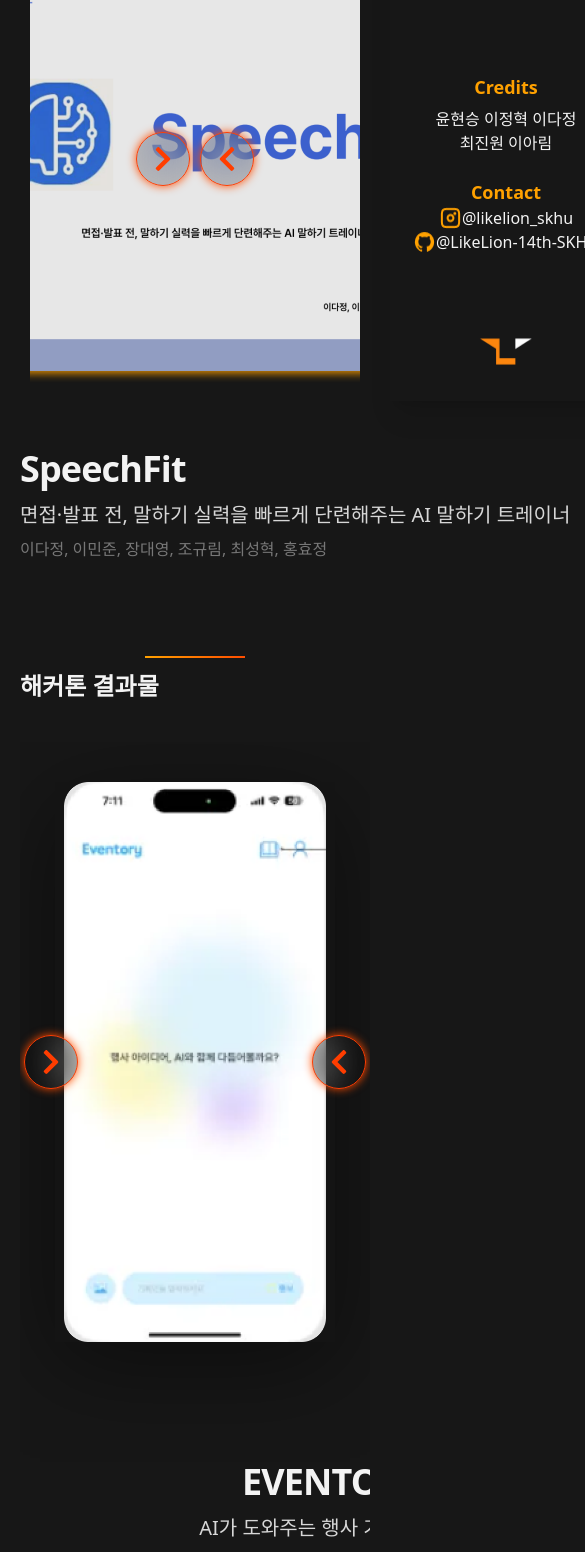
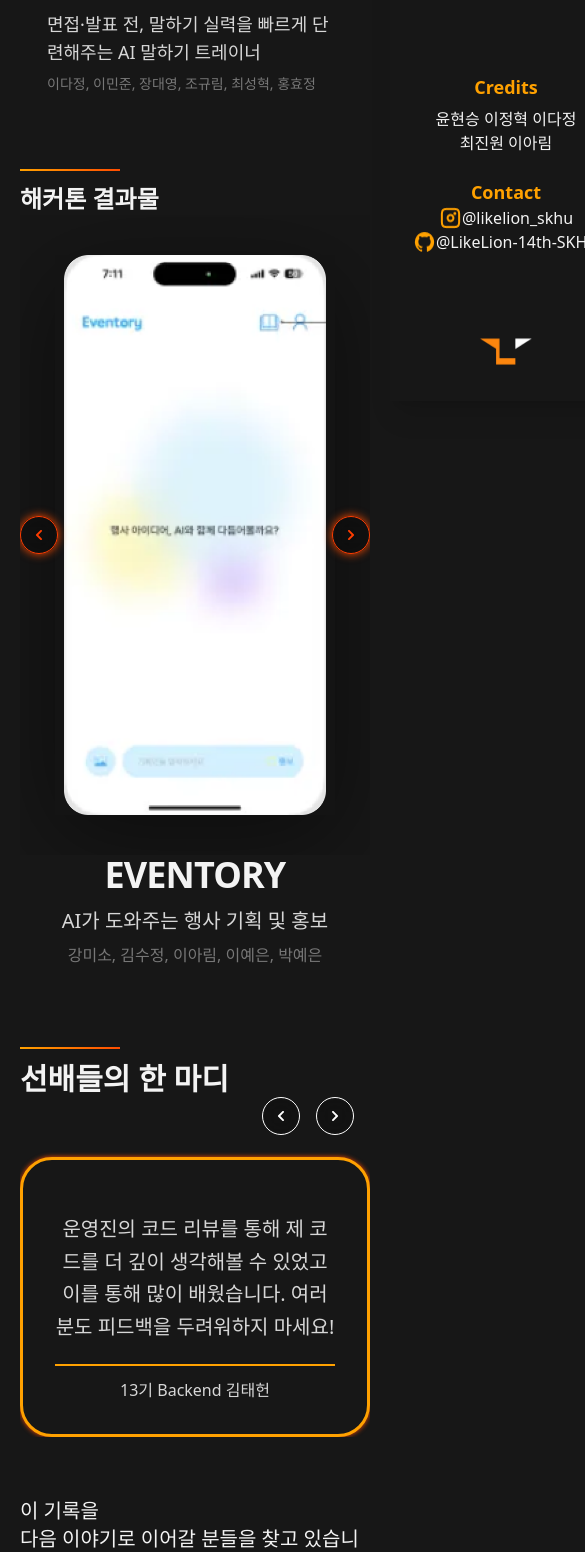
Before and after one commit to LikeLion-14th-SKHU/LikeLion-14th-Recruiting, a React (Vite) app: page /results in a window 390 px wide. Shown: the part 443-1995 px from the top of the page, 585 px wide, since content can reach past the window. Built offline with nearby package versions, Linux system fonts and the light colour scheme.

Commit message:
Feat: Results 페이지 모바일 구현

```diff
--- a/src/components/AlumniQuotesCarousel.jsx
+++ b/src/components/AlumniQuotesCarousel.jsx
@@ -25,7 +25,7 @@
 
   return (
     <div className="relative">
-      <div className="absolute right-8 flex gap-4 z-50">
+      <div className="absolute right-4 md:right-8 flex gap-4 z-50">
         <button
           ref={prevRef}
           className="rounded-full border border-white bg-black/20 p-3 text-white backdrop-blur-[20px] transition hover:bg-primary-bg cursor-pointer"
@@ -55,10 +55,6 @@
             slidesPerView: 1,
             spaceBetween: 16,
           },
-          640: {
-            slidesPerView: 2,
-            spaceBetween: 16,
-          },
           1024: {
             slidesPerView: 3,
             spaceBetween: 20,
@@ -74,7 +70,7 @@
           <SwiperSlide key={alumniQuote.id} className="h-auto pt-15">
             <div className="border-3 border-primary-point2 shadow-primary-glow rounded-4xl p-8 bg-primary-bg backdrop-blur-[20px] h-full min-h-70 flex flex-col">
               <div className="flex-1 flex items-center justify-center text-center leading-9">
-                <p className="md:text-xl text-text-sub leading-relaxed">
+                <p className="text-xl md:text-xl text-text-sub leading-relaxed">
                   {alumniQuote.content}
                 </p>
               </div>
--- a/src/components/HackathonCarousel.jsx
+++ b/src/components/HackathonCarousel.jsx
@@ -17,23 +17,23 @@
     projects[Math.min(activeIndex, projects.length - 1)] ?? projects[0];
 
   return (
-    <article className="pt-15 overflow-hidden">
-      <div className="mb-3 h-0.5 w-25 bg-gradient mx-auto md:mx-0" />
-      <h3 className="text-2xl md:text-4xl font-semibold mb-10">{title}</h3>
+    <article className="pt-10 md:pt-15 overflow-hidden">
+      <div className="mb-3 h-0.5 w-25 bg-gradient md:mx-auto mx-0" />
+      <h3 className="text-2xl md:text-4xl font-semibold md:mb-10">{title}</h3>
 
-      <div className="relative mx-auto h-180 w-full max-w-6xl overflow-hidden flex items-center justify-center">
+      <div className="relative mx-auto md:h-180 w-full max-w-6xl overflow-hidden flex items-center justify-center">
         <button
           ref={prevRef}
-          className="absolute left-73 top-80 z-40 -translate-y-1/2 rounded-full border border-primary-point1 bg-black/20 p-3 text-primary-point1 shadow-[0_0_10px_rgba(255,77,0)] backdrop-blur-[20px] transition hover:bg-primary-bg cursor-pointer"
+          className="absolute left-0 top-80 z-40 -translate-y-1/2 rounded-full border border-primary-point1 bg-black/20 p-3 text-primary-point1 shadow-[0_0_10px_rgba(255,77,0)] backdrop-blur-[20px] transition hover:bg-primary-bg cursor-pointer"
         >
-          <FaChevronLeft className="size-7" />
+          <FaChevronLeft className="size-3 md:size-7" />
         </button>
 
         <button
           ref={nextRef}
-          className="absolute right-73 top-80 z-40 -translate-y-1/2 rounded-full border border-primary-point1 bg-black/20 p-3 text-primary-point1 shadow-[0_0_10px_rgba(255,77,0)] backdrop-blur-[20px] transition hover:bg-primary-bg cursor-pointer"
+          className="absolute right-0 top-80 z-40 -translate-y-1/2 rounded-full border border-primary-point1 bg-black/20 p-3 text-primary-point1 shadow-[0_0_10px_rgba(255,77,0)] backdrop-blur-[20px] transition hover:bg-primary-bg cursor-pointer"
         >
-          <FaChevronRight className="size-7" />
+          <FaChevronRight className="size-3 md:size-7" />
         </button>
 
         <Swiper
@@ -77,7 +77,9 @@
                       isActive
                         ? "z-30 scale-100 opacity-100"
                         : "z-10 scale-75 opacity-80",
-                      isActive && p.frame === "desktop" ? "scale-150" : "",
+                      isActive && p.frame === "desktop"
+                        ? "scale-120 md:scale-150"
+                        : "",
                     ].join(" ")}
                   >
                     <div
@@ -108,7 +110,7 @@
         </Swiper>
       </div>
 
-      <div className="w-156.25 mx-auto text-center">
+      <div className="md:w-156.25 mx-auto text-center">
         <h4 className="text-4xl font-semibold tracking-tight text-text-main md:text-[48px]">
           {current.title}
         </h4>
--- a/src/components/IdeathonCarousel.jsx
+++ b/src/components/IdeathonCarousel.jsx
@@ -18,26 +18,26 @@
   const current = projects[Math.min(activeIndex, projects.length - 1)];
 
   return (
-    <article className="pt-15">
+    <article className="md:pt-15">
       <div className="mb-3 h-0.5 w-25 bg-gradient" />
       <h3 className="text-2xl md:text-5xl font-semibold text-text-main">
         {title}
       </h3>
 
-      <div className="relative mt-10">
-        <div className="relative mx-auto h-100 px-2.5 overflow-visible">
+      <div className="relative pt-3 md:mt-10">
+        <div className="relative mx-auto md:h-100 px-2.5 overflow-visible">
           <button
             ref={prevRef}
-            className="absolute left-45 top-1/2 z-30 -translate-y-1/2 rounded-full border border-primary-point1 bg-black/20 p-3 text-primary-point1 shadow-[0_0_10px_rgba(255,77,0)] backdrop-blur-[20px] transition hover:bg-primary-bg cursor-pointer"
+            className="absolute left-0 top-15 md:left-45 md:top-1/2 z-30 md:-translate-y-1/2 rounded-full border border-primary-point1 bg-black/20 p-3 text-primary-point1 shadow-[0_0_10px_rgba(255,77,0)] backdrop-blur-[20px] transition hover:bg-primary-bg cursor-pointer"
           >
-            <FaChevronLeft className="size-7" />
+            <FaChevronLeft className="size-3 md:size-7" />
           </button>
 
           <button
             ref={nextRef}
-            className="absolute right-45 top-1/2 z-30 -translate-y-1/2 rounded-full border border-primary-point1 bg-black/20 p-3 text-primary-point1 shadow-[0_0_10px_rgba(255,77,0)] backdrop-blur-[20px] transition hover:bg-primary-bg cursor-pointer"
+            className="absolute right-0 top-15 md:right-45 md:top-1/2 z-30 md:-translate-y-1/2 rounded-full border border-primary-point1 bg-black/20 p-3 text-primary-point1 shadow-[0_0_10px_rgba(255,77,0)] backdrop-blur-[20px] transition hover:bg-primary-bg cursor-pointer"
           >
-            <FaChevronRight className="size-7" />
+            <FaChevronRight className="size-3 md:size-7" />
           </button>
 
           <Swiper
@@ -88,14 +88,14 @@
             {projects.map((p, idx) => (
               <SwiperSlide
                 key={p.id}
-                className="w-175! h-full! py-3 flex items-center justify-center"
+                className="md:w-175! h-full! py-3 flex items-center justify-center"
               >
                 <div
                   className={[
                     "mx-auto overflow-hidden bg-black/10 transition-all duration-300",
                     idx === activeIndex
-                      ? "w-175 h-100 rounded-2xl opacity-95 shadow-[0_0_10px_2px_rgba(255,161,0,1)]"
-                      : "w-fit h-65 top-1/2",
+                      ? "w-70 h-35 md:w-175 md:h-100 rounded-2xl opacity-95 shadow-[0_0_10px_2px_rgba(255,161,0,1)]"
+                      : "hidden md:flex w-fit h-65 top-1/2",
                   ].join(" ")}
                 >
                   <img
@@ -109,14 +109,14 @@
           </Swiper>
         </div>
 
-        <div className="w-156.25 mx-auto pt-22.5">
-          <h4 className="text-4xl font-semibold tracking-tight text-text-main md:text-[48px]">
+        <div className="w-74 md:w-156.25 mx-auto pt-5 md:pt-22.5">
+          <h4 className="text-3xl md:text-4xl font-semibold tracking-tight text-text-main md:text-[48px]">
             {current.title}
           </h4>
-          <p className="mt-3 text-xl text-text-sub md:text-[32px]">
+          <p className="mt-3 text-lg md:text-xl text-text-sub md:text-[32px]">
             {current.subtitle}
           </p>
-          <p className="mt-2 text-base text-text-sub/50 md:text-[24px]">
+          <p className="mt-2 text-sm md:text-base text-text-sub/50 md:text-[24px]">
             {current.members}
           </p>
         </div>
--- a/src/pages/Results.jsx
+++ b/src/pages/Results.jsx
@@ -217,12 +217,12 @@
   }, []);
 
   return (
-    <section className="bg-primary-bg pt-18.75 md:mx-30 mx-5 text-text-main md:pt-18.75">
+    <section className="bg-primary-bg pt-5.5 md:mx-30 mx-5 text-text-main md:pt-18.75">
       <h2 className="w-fit font-bold bg-gradient bg-clip-text text-transparent text-4xl md:text-[64px]">
         Results
       </h2>
 
-      <div className="pt-15 space-y-8.75">
+      <div className="pt-5 md:pt-15 space-y-8.75">
         <IdeathonCarousel
           title="아이디어톤 결과물"
           projects={ideathonProjects}
@@ -230,9 +230,9 @@
         <HackathonCarousel title="해커톤 결과물" projects={hackathonProjects} />
       </div>
 
-      <article className="pt-30">
+      <article className="pt-20 md:pt-30">
         <div className="mb-3 h-0.5 w-25 bg-gradient" />
-        <h3 className="text-2xl md:text-5xl font-semibold text-text-main">
+        <h3 className="text-3xl md:text-5xl font-semibold text-text-main">
           선배들의 한 마디
         </h3>
 
@@ -242,7 +242,7 @@
       </article>
 
       <article className="mt-15 pb-7.5">
-        <p className="text-2xl text-text-main">
+        <p className="text-xl font-medium md:text-2xl text-text-main">
           이 기록을
           <br />
           다음 이야기로 이어갈 분들을 찾고 있습니다
```
